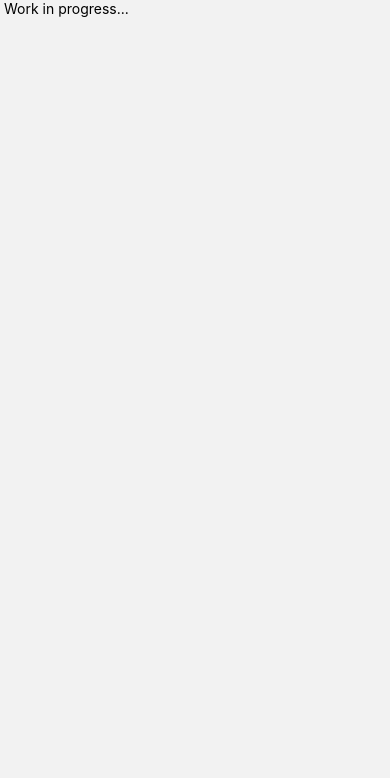
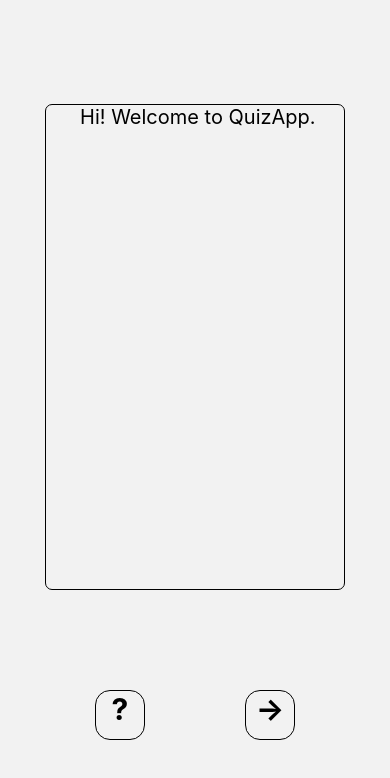
Before and after one commit to korkoraan/QuizApp, a React Native app: screen /Home in a window 390 px wide. Shown: the top 778 px of the page. Built offline with nearby package versions, Linux system fonts and the light colour scheme.

Commit message:
add home screen

```diff
--- a/src/HomeScreen.js
+++ b/src/HomeScreen.js
@@ -1,11 +1,118 @@
-import React from 'react'
-import {Text, View} from "react-native";
-
+import React, {useState} from 'react'
+import { Modal, Pressable, ScrollView, StyleSheet, Text, TouchableOpacity, View} from "react-native";
 
 export default function HomeScreen() {
+    const SubmitBtn = (navigation) => {
+        return (
+            <TouchableOpacity style={styles.submit_btn}  onPress={() => { navigation.navigate("Home") }}>
+                <Text style={styles.pseudo_icon}>-></Text>
+            </TouchableOpacity>
+        );
+    };
+    const InfoBtn = () => {
+        return (
+            <TouchableOpacity style={styles.submit_btn} onPress={() => { setModalVisible(true) }}>
+                <Text style={styles.pseudo_icon}>?</Text>
+            </TouchableOpacity>
+        );
+    };
+    const [modalVisible, setModalVisible] = useState(false);
+    const PopUpInfo = () => {
+        return (
+            <Modal
+            animationType="fade"
+            transparent={true}
+            visible={modalVisible}
+            onRequestClose={() => {
+                setModalVisible(!modalVisible);
+            }}
+            >
+                <View style={styles.centeredView}>
+                    <View style={styles.modalView}>
+                        <Pressable style={styles.pressable_info} onPress={() => { setModalVisible(!modalVisible) }}>
+                            <ScrollView style={styles.scrollView}>
+                                <Text style={styles.text}>
+                                    Here be explanation text. We need to implement user settings and multilingual support first.
+                                </Text>
+                            </ScrollView>
+                        </Pressable>
+                    </View>
+                </View>
+            </Modal>
+        );
+    }
     return (
-        <View>
-            <Text> Work in progress... </Text>
+        <View style={styles.screen}>
+            <View style={styles.intro}>
+                <Text style={styles.text}> Hi! Welcome to QuizApp.</Text>
+            </View>
+            <PopUpInfo/>
+            <View style={styles.lower_panel}>
+                <InfoBtn/>
+                <SubmitBtn/>
+            </View>
         </View>
     );
 }
+
+const styles = StyleSheet.create({
+    screen: {
+        flex: 1,
+        flexDirection: 'column',
+        alignItems: 'center',
+        justifyContent: 'center',
+    },
+    intro: {
+        flex: 0.7,
+        alignItems: 'center',
+        borderWidth: 1,
+        borderRadius: 7,
+        width: 300,
+    },
+    text: {
+        fontSize: 20,
+    },
+    submit_btn: {
+        marginHorizontal: 50,
+        width: 50,
+        height: 50,
+        borderRadius: 15,
+        borderWidth: 1,
+        borderColor: 'black',
+    },
+    pseudo_icon: {
+        alignSelf: 'center',
+        fontWeight: 'bold',
+        fontSize: 30,
+    },
+    lower_panel: {
+        flexDirection: "row",
+        marginTop: 100,
+    },
+    pressable_info: {
+        justifyContent: "center",
+        alignItems: "center",
+        // pressRetentionOffset: ''
+    },
+    centeredView: {
+        flex: 1,
+        justifyContent: "center",
+        alignItems: "center",
+        marginTop: 22
+    },
+    modalView: {
+        margin: 20,
+        backgroundColor: "white",
+        borderRadius: 20,
+        padding: 35,
+        alignItems: "center",
+        shadowColor: "#000",
+        shadowOffset: {
+            width: 0,
+            height: 2
+        },
+        shadowOpacity: 0.25,
+        shadowRadius: 4,
+        elevation: 5
+    },
+});
```
